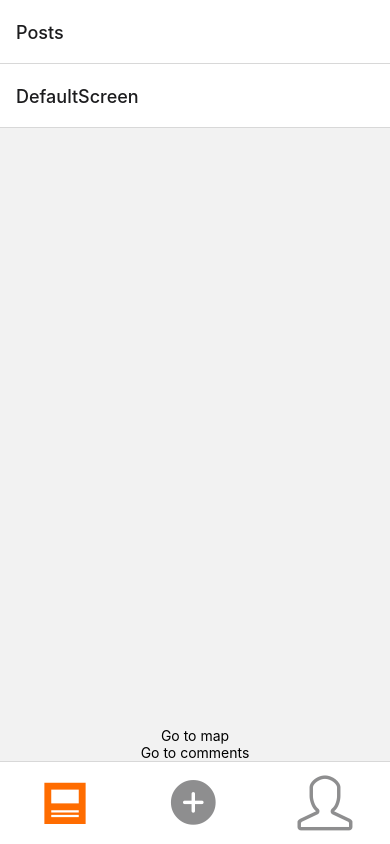
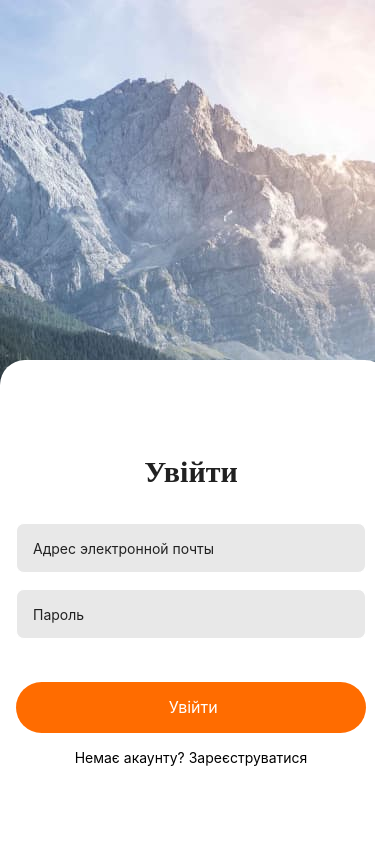
Before and after one commit to VladFominov/react-native-app, a React Native app: screen /Login in a window 390 px wide. Built offline with nearby package versions, Linux system fonts and the light colour scheme; no server answers.

Commit message:
auth/login and redux been added

```diff
--- a/App.js
+++ b/App.js
@@ -5,13 +5,23 @@
 import { useFonts } from "expo-font";
 import { NavigationContainer } from "@react-navigation/native";
 import { ActivityIndicator, View } from "react-native";
-
+import {onAuthStateChanged} from "firebase/auth";
 import useRoute from "./router";
 import { store } from "./redux/store";
 
+import {FIREBASE_AUTH} from "./firebase/config"
+
 export default function App() {
   const [isLoading, setIsLoading] = useState(false);
-  const routing = useRoute({});
+const [user, setUser] = useState(null);
+
+useEffect(() =>{
+  onAuthStateChanged(FIREBASE_AUTH,(user) =>{
+    setUser(user);
+  })
+})
+
+  const routing = useRoute(user);
 
   const fetchData = async () => {
     setIsLoading(true);
--- /dev/null
+++ b/firebase/config.js
@@ -0,0 +1,26 @@
+// import * as firebase from "firebase";
+// import "firebase/auth"
+// Import the functions you need from the SDKs you need
+import { initializeApp } from "firebase/app";
+import { getAnalytics } from "firebase/analytics";
+import {getAuth} from "firebase/auth";
+// TODO: Add SDKs for Firebase products that you want to use
+// https://firebase.google.com/docs/web/setup#available-libraries
+
+// Your web app's Firebase configuration
+// For Firebase JS SDK v7.20.0 and later, measurementId is optional
+const firebaseConfig = {
+  apiKey: "AIzaSyBVqGgYPCopaw6r3oKzmNXp86OAWM-lT3M",
+  authDomain: "travel-memory-keeper.firebaseapp.com",
+  projectId: "travel-memory-keeper",
+  storageBucket: "travel-memory-keeper.appspot.com",
+  messagingSenderId: "698228289156",
+  appId: "1:698228289156:web:75e537503c0d64da725cd1",
+  measurementId: "G-C6CEZ6X15T"
+};
+
+// // Initialize Firebase
+// export default firebase.initializeApp(firebaseConfig);
+export const FIREBASE_APP = initializeApp(firebaseConfig);
+export const  FIREBASE_AUTH = getAuth(FIREBASE_APP);
+const analytics = getAnalytics(FIREBASE_APP);
--- a/package.json
+++ b/package.json
@@ -20,6 +20,7 @@
     "expo-font": "^11.1.1",
     "expo-location": "~15.1.1",
     "expo-status-bar": "~1.4.4",
+    "firebase": "^9.22.2",
     "react": "18.2.0",
     "react-devtools": "^4.27.8",
     "react-native": "0.71.8",
--- /dev/null
+++ b/redux/auth/authOperations.js
@@ -0,0 +1,36 @@
+import {createUserWithEmailAndPassword, signInWithEmailAndPassword} from "firebase/auth";
+
+import {FIREBASE_AUTH} from "../../firebase/config"
+
+import{authSlice} from "./authReducer"
+
+const auth = FIREBASE_AUTH;
+
+export const authSingUpUser = ({login,email,password})=> async(dispatch, getState) =>{
+
+    try{
+    const{ user} =  await  createUserWithEmailAndPassword(auth,email,password);
+    dispatch(authSlice.actions.updateUserProfile({userId:user.uid}))
+    console.log("user", user);
+}
+catch(err){
+    console.log("err",err);
+    console.log("err.message",err.message);
+}
+};
+
+export const authSingInUser = ({email,password})=> async(dispatch, getState) =>{
+
+    try{
+    const user =  await  signInWithEmailAndPassword(auth,email,password);
+
+}
+catch(err){
+    console.log("err",err);
+    console.log("err.message",err.message);
+}
+};
+
+export const authSingOutUser = ()=> async(dispatch, getState) =>{
+
+};
--- a/redux/auth/authReducer.js
+++ b/redux/auth/authReducer.js
@@ -1,12 +1,21 @@
 import {createSlice} from '@reduxjs/toolkit';
+
+
 
  export const authSlice = createSlice({
     name:'auth',
     initialState: {
         userId: null,
         nickname: null,
+        statChange: null,
     },
-    reducer: {
+    reducers: {
+updateUserProfile:(state,{payload}) => ({
+    ...state,
+    userId: payload.nickname
+})
+    }
 
-    }
-})
+});
+
+console.log("authSlice",authSlice)
--- a/screens/auth/LoginScreen.js
+++ b/screens/auth/LoginScreen.js
@@ -1,5 +1,5 @@
 import { useState, useEffect } from "react";
-
+import {useDispatch} from "react-redux"
 import {
   StyleSheet,
   Text,
@@ -14,6 +14,7 @@
   Dimensions,
 } from "react-native";
 
+import {authSingInUser} from "../../redux/auth/authOperations";
 
 const image = require("../../assets/photoBG.jpg");
 
@@ -27,6 +28,7 @@
   const [isShowKeyboard, setIsShowKeyboard] = useState(false);
   const [dimensions, setDimensions] = useState(Dimensions.get('window').width - 20 *2)
 
+  const dispatch = useDispatch();
 
   useEffect(() => {
 
@@ -47,17 +49,23 @@
     android: undefined, // Use default behavior
   });
 
-  const keyboardHide = () =>{
+  const handleSubmit = () =>{
     setIsShowKeyboard(false);
     Keyboard.dismiss();
-    console.log(state);
+
+    dispatch(authSingInUser(state));
     setState(initialState)
   }
 
+  // const keyboardHide = () =>{
+  //   Keyboard.dismiss();
+  //   setIsShowKeyboard(false);
+  // }
+
   const marginBottomValue = isShowKeyboard ? 32 : 78;
-
+  // onPress={keyboardHide}
   return (
-    <TouchableWithoutFeedback onPress={keyboardHide}>
+    <TouchableWithoutFeedback>
     <View style={styles.container}>
 
       <ImageBackground source={image} resizeMode="cover" style={styles.image}>
@@ -86,8 +94,8 @@
                 onChangeText={(value)=>setState((prevState =>({...prevState,password:value})))}
               ></TextInput>
             </View>
-            <TouchableOpacity style={styles.btn} activeOpacity={0.6}>
-              <Text style={styles.btnText} onPress={keyboardHide}> Увійти</Text>
+            <TouchableOpacity style={styles.btn} activeOpacity={0.6} onPress={handleSubmit} >
+              <Text style={styles.btnText} > Увійти</Text>
             </TouchableOpacity>
             <TouchableOpacity style={styles.loginLink} activeOpacity={0.6} onPress={() => navigation.navigate("Registration")}>
               <Text style={styles.loginLinkText} >Немає акаунту? Зареєструватися</Text>
--- a/screens/auth/RegisterScreen.js
+++ b/screens/auth/RegisterScreen.js
@@ -1,5 +1,5 @@
 import { useState, useEffect } from "react";
-
+import { useDispatch } from "react-redux";
 
 import {
   StyleSheet,
@@ -10,68 +10,70 @@
   TouchableOpacity,
   Platform,
   KeyboardAvoidingView,
-  Keyboard ,
+  Keyboard,
   TouchableWithoutFeedback,
   Dimensions,
-  ActivityIndicator,
+
 } from "react-native";
 
+import {authSingUpUser} from "../../redux/auth/authOperations";
 
 const image = require("../../assets/photoBG.jpg");
 
 const initialState = {
-  login:"",
+  login: "",
   email: "",
   password: "",
 };
 
 export default function RegisterScreen({ navigation }) {
-
   const [state, setState] = useState(initialState);
   const [isShowKeyboard, setIsShowKeyboard] = useState(false);
 
-  const [dimensions, setDimensions] = useState(Dimensions.get('window').width - 20 *2)
 
+  const dispatch = useDispatch();
+
+  const [dimensions, setDimensions] = useState(
+    Dimensions.get("window").width - 20 * 2
+  );
 
   useEffect(() => {
-
     const onChange = () => {
-      const width = Dimensions.get('window').width - 20 *2;
+      const width = Dimensions.get("window").width - 20 * 2;
       setDimensions(width);
-    }
+    };
 
     Dimensions.addEventListener("change", onChange);
 
     return () => {
       Dimensions.removeEventListener("change", onChange);
     };
-  },[]);
-
-
-
+  }, []);
 
   const keyboardBehavior = Platform.select({
     ios: "padding",
     android: undefined, // Use default behavior
   });
 
-  const keyboardHide = () =>{
+  const handleSubmit = () => {
     setIsShowKeyboard(false);
     Keyboard.dismiss();
-    console.log(state);
-    setState(initialState)
-  }
+
+    dispatch(authSingUpUser(state));
+    setState(initialState);
+  };
 
   const marginBottomValue = isShowKeyboard ? 32 : 78;
-
+  // onPress={keyboardHide}
   return (
-    <TouchableWithoutFeedback onPress={keyboardHide}>
+    <TouchableWithoutFeedback >
       <View style={styles.container}>
-
         <ImageBackground source={image} resizeMode="cover" style={styles.image}>
           <KeyboardAvoidingView behavior={keyboardBehavior}>
             <View style={styles.form}>
-          <View style={{marginBottom: marginBottomValue, width: dimensions, }}>
+              <View
+                style={{ marginBottom: marginBottomValue, width: dimensions }}
+              >
                 <Text style={styles.titleText}>Реєстрація</Text>
                 <View style={{ marginTop: 33 }}>
                   <TextInput
@@ -79,7 +81,9 @@
                     placeholder="Логин"
                     value={state.login}
                     onFocus={() => setIsShowKeyboard(true)}
-                onChangeText={(value)=>setState((prevState =>({...prevState,login:value})))}
+                    onChangeText={(value) =>
+                      setState((prevState) => ({ ...prevState, login: value }))
+                    }
                   ></TextInput>
                 </View>
                 <View style={{ marginTop: 16 }}>
@@ -88,7 +92,9 @@
                     placeholder="Адрес электронной почты"
                     onFocus={() => setIsShowKeyboard(true)}
                     value={state.email}
-                onChangeText={(value)=>setState((prevState =>({...prevState,email:value})))}
+                    onChangeText={(value) =>
+                      setState((prevState) => ({ ...prevState, email: value }))
+                    }
                   ></TextInput>
                 </View>
 
@@ -99,17 +105,27 @@
                     placeholder="Пароль"
                     onFocus={() => setIsShowKeyboard(true)}
                     value={state.password}
-                onChangeText={(value)=>setState((prevState =>({...prevState,password:value})))}
+                    onChangeText={(value) =>
+                      setState((prevState) => ({
+                        ...prevState,
+                        password: value,
+                      }))
+                    }
                   ></TextInput>
                 </View>
                 <TouchableOpacity style={styles.btn} activeOpacity={0.6}>
-              <Text style={styles.btnText} onPress={keyboardHide}>Зарегистрироваться</Text>
+                  <Text style={styles.btnText} onPress={handleSubmit}>
+                    Зарегистрироваться
+                  </Text>
                 </TouchableOpacity>
-            <TouchableOpacity style={styles.loginLink} activeOpacity={0.6} onPress={() => navigation.navigate("Login")}>
-              <Text style={styles.loginLinkText} >Вже є акаунт? Увійти</Text>
+                <TouchableOpacity
+                  style={styles.loginLink}
+                  activeOpacity={0.6}
+                  onPress={() => navigation.navigate("Login")}
+                >
+                  <Text style={styles.loginLinkText}>Вже є акаунт? Увійти</Text>
                 </TouchableOpacity>
               </View>
-
             </View>
           </KeyboardAvoidingView>
         </ImageBackground>
@@ -138,7 +154,7 @@
     borderBottomRightRadius: 0,
   },
   titleText: {
-    fontFamily:'DMMono-Regular',
+    fontFamily: "DMMono-Regular",
     fontSize: 30,
     letterSpacing: 0.01,
     fontWeight: "bold",
--- a/screens/nestedScreens/DefaultScreenPosts.js
+++ b/screens/nestedScreens/DefaultScreenPosts.js
@@ -4,7 +4,7 @@
 
 
 const DefaultScreenPosts = ({ route, navigation }) => {
-  console.log("navigation :",navigation)
+
   const [posts, setPosts] = useState([]);
   console.log("route.params :", route.params);
 
@@ -14,7 +14,6 @@
     }
   }, [route.params]);
 
-  console.log("posts :", posts);
   return (
     <View style={styles.container}>
       <FlatList
```
Also changed, not shown: 1 other file (tests, documents, lock files or other folders). Lines whose indentation alone changed are shown as unchanged.
